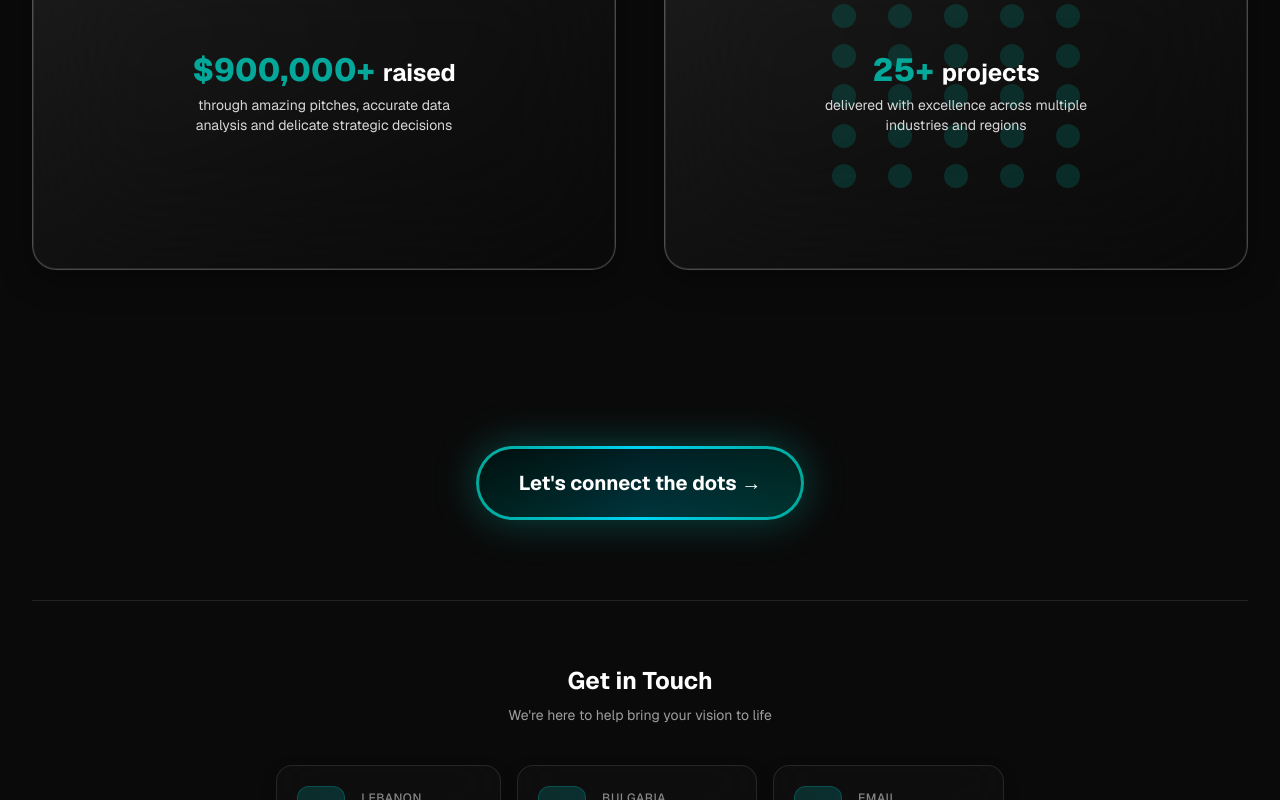
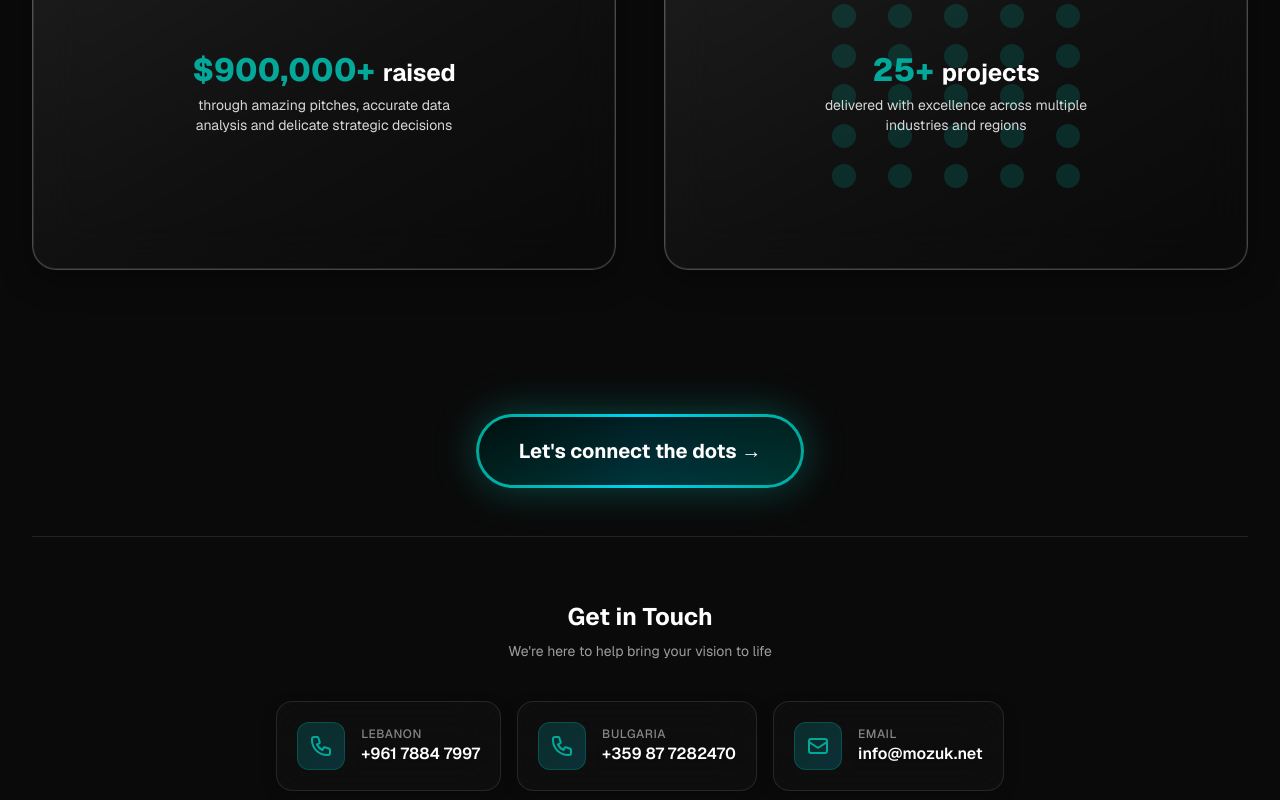
Before and after one commit to Drakhtar359/mozuk-site, a Next.js app in the folder apps/web/: page / in a window 1280 px wide. Shown: the part 1877-2677 px from the top of the page. Built offline with nearby package versions, Linux system fonts and the light colour scheme.

Commit message:
perf: optimize page.tsx blur and spacing for better scrolling performance

```diff
--- a/apps/web/src/app/page.tsx
+++ b/apps/web/src/app/page.tsx
@@ -34,13 +34,13 @@ export default function Home() {
         </div>
       </section>
 
-      {/* Services Section - Advanced Liquid Glass */}
+      {/* Services Section - Optimized Blur */}
       <section id="services" className="mb-24">
         <div className="group relative rounded-[2.5rem] overflow-hidden shadow-[0_8px_32px_rgba(0,0,0,0.4),0_0_0_1px_rgba(255,255,255,0.1)_inset]">
           {/* Multi-layer glass effect */}
           <div className="absolute inset-0 bg-gradient-to-br from-white/[0.08] via-white/[0.03] to-transparent"></div>
           <div className="absolute inset-0 bg-gradient-to-tl from-[var(--brand)]/[0.08] via-transparent to-cyan-500/[0.05]"></div>
-          <div className="absolute inset-0 backdrop-blur-3xl backdrop-saturate-150"></div>
+          <div className="absolute inset-0 backdrop-blur-xl backdrop-saturate-150"></div>
 
           {/* Border gradient */}
           <div className="absolute inset-0 rounded-[2.5rem] border border-white/20 shadow-[0_0_0_1px_rgba(255,255,255,0.1)_inset]"></div>
@@ -64,7 +64,7 @@ export default function Home() {
         </div>
       </section>
 
-      {/* Stats Section - Advanced Liquid Glass Grid */}
+      {/* Stats Section - Optimized Blur */}
       <section className="mb-24">
         <div className="grid grid-cols-1 sm:grid-cols-2 gap-6 lg:gap-12">
           {[
@@ -77,7 +77,7 @@ export default function Home() {
               {/* Multi-layer glass background */}
               <div className="absolute inset-0 bg-gradient-to-br from-white/[0.08] via-white/[0.03] to-transparent"></div>
               <div className="absolute inset-0 bg-gradient-to-tl from-[var(--brand)]/[0.08] via-transparent to-cyan-500/[0.05] opacity-0 group-hover:opacity-100 transition-opacity duration-500"></div>
-              <div className="absolute inset-0 backdrop-blur-3xl backdrop-saturate-150"></div>
+              <div className="absolute inset-0 backdrop-blur-xl backdrop-saturate-150"></div>
 
               {/* Animated border gradient */}
               <div className="absolute inset-0 rounded-3xl border border-white/20 group-hover:border-[var(--brand)]/30 transition-colors duration-500 shadow-[0_0_0_1px_rgba(255,255,255,0.1)_inset]"></div>
@@ -97,8 +97,8 @@ export default function Home() {
         </div>
       </section>
 
-      {/* Contact Trigger */}
-      <section id="contact" className="text-center py-20">
+      {/* Contact Trigger - Reduced spacing */}
+      <section id="contact" className="text-center py-12">
         <div className="inline-block p-[3px] rounded-full bg-gradient-to-r from-[var(--brand)] via-cyan-400 to-[var(--brand)] shadow-[0_0_40px_rgba(4,168,154,0.4)]">
           <Link href="/mozuk-form" className="block px-10 py-5 rounded-full bg-gradient-to-br from-black/90 to-black/70 hover:from-black/70 hover:to-black/50 transition-all text-white text-xl font-bold shadow-inner">
             Let's connect the dots &rarr;
```
